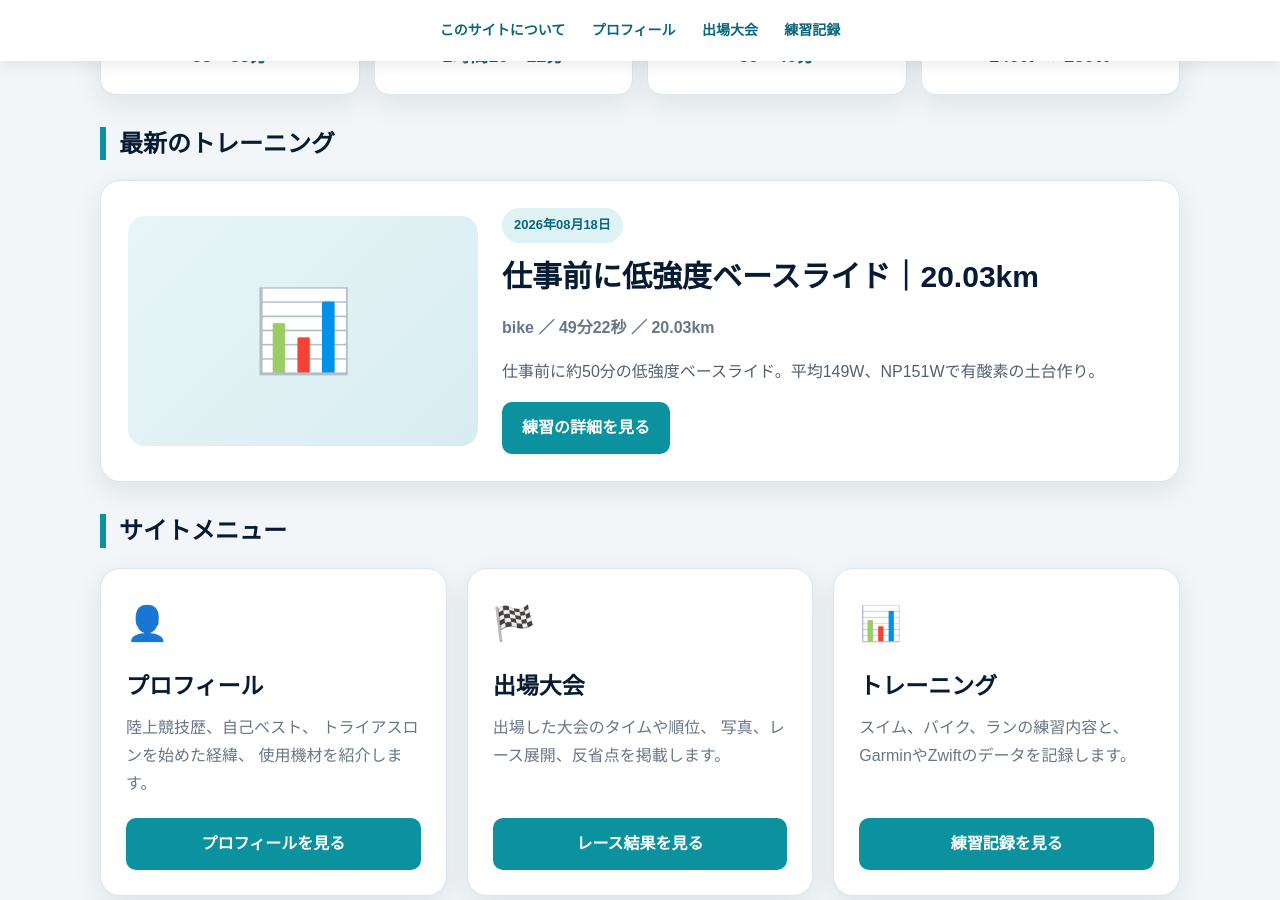
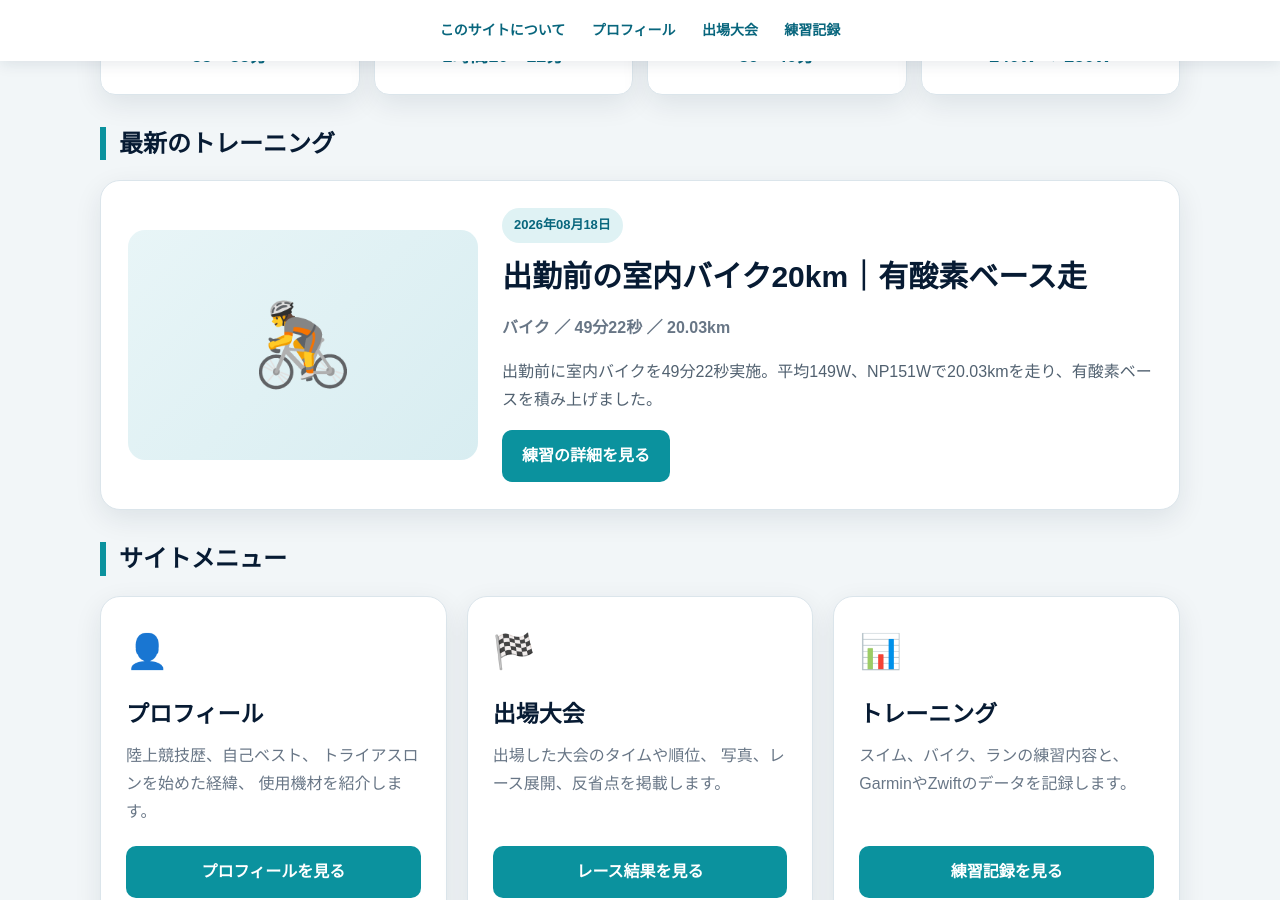
Before and after one commit to DISK1004/disk1004.github.io, a Jekyll site: the page built from index.html, in a window 1280 px wide and 900 px high, scrolled down 1706 px. Built offline with Jekyll 4.4.1, drawn with Linux system fonts in a browser that asks for light colours; some of the changed lines change nothing that is shown.

Commit message:
2026-08-18-morning-base-bike.md の更新

```diff
--- a/_posts/2026-08-18-morning-base-bike.md
+++ b/_posts/2026-08-18-morning-base-bike.md
@@ -1,52 +1,67 @@
 ---
-layout: training
-title: "仕事前に低強度ベースライド｜20.03km"
-date: 2026-08-18
-category: bike
+layout: training-post
+title: "出勤前の室内バイク20km｜有酸素ベース走"
+date: 2026-08-18 05:09:00 +0900
+category: バイク
 duration: 49分22秒
 distance: 20.03km
-description: "仕事前に約50分の低強度ベースライド。平均149W、NP151Wで有酸素の土台作り。"
+description: 出勤前に室内バイクを49分22秒実施。平均149W、NP151Wで20.03kmを走り、有酸素ベースを積み上げました。
 ---
-
-<p class="lead">
-今日は9時から19時まで仕事。出勤前に室内バイクで約50分の低強度ベースライドを行いました。
-</p>
-
-## トレーニングデータ
-
-<div class="stats">
-  <div><strong>時間</strong><span>49分22秒</span></div>
-  <div><strong>距離</strong><span>20.03km</span></div>
-  <div><strong>平均パワー</strong><span>149W</span></div>
-  <div><strong>NP</strong><span>151W</span></div>
-  <div><strong>IF</strong><span>0.698</span></div>
-  <div><strong>TSS</strong><span>39.7</span></div>
-  <div><strong>平均心拍</strong><span>112bpm</span></div>
-  <div><strong>平均ケイデンス</strong><span>78rpm</span></div>
-</div>
 
 ## 練習内容
 
-今日は高強度ではなく、低強度の有酸素トレーニング。
+今日は9時から19時まで仕事のため、出勤前に室内バイクを行いました。
 
-平均パワー149W、NP151Wで約50分走りました。
+高強度で追い込むのではなく、約50分の有酸素トレーニング。
 
-最大パワーは244W、20分最大平均パワーは156W。
-平均心拍112bpm、最大心拍123bpmと、心肺への負担を抑えた内容になりました。
+Garminの主な効果は **「ベース（低強度有酸素）」** でした。
 
-Garminの判定は「ベース（低強度有酸素）」。
+### トレーニングデータ
 
+- 時間：49分22秒
+- 距離：20.03km
+- 平均速度：24.3km/h
+- 最高速度：27.6km/h
+- 平均パワー：149W
+- NP：151W
+- 最大パワー：244W
+- 20分最大平均パワー：156W
+- 平均心拍：112bpm
+- 最大心拍：123bpm
+- 平均ケイデンス：78rpm
+- 最高ケイデンス：83rpm
+- 運動量：443kJ
 - 有酸素トレーニング効果：2.3
 - 無酸素トレーニング効果：0.0
 - 運動負荷：44
-- 運動量：443kJ
+- TSS：39.7
+
+## 今日のバイク
+
+平均パワーは **149W**、NPは **151W**。
+
+平均パワーとNPの差は小さく、約50分間ほぼ一定の出力で走ることができました。
+
+平均心拍は **112bpm**、最大心拍は123bpm。
+
+Garminでは **「ベース（低強度有酸素）」** と判定され、有酸素トレーニング効果は2.3でした。
+
+## FTPについて
+
+8月14日にZwiftのFTP Test Standardを最後まで実施し、20分最大平均パワー202W、FTPは **192W** という結果でした。
+
+一方、今回のGarminデータではFTP設定が217Wのままになっているため、表示されたIF 0.698は217Wを基準にした値です。
+
+今回のNP151Wは、直近の実測FTP192Wに対して約79％となります。
 
 ## 振り返り
 
-FTP設定217Wに対してNP151W、IF0.698。
+今日は仕事前に49分22秒、20.03kmの室内バイク。
 
-仕事前なので無理に追い込まず、疲労を残しすぎない範囲で有酸素のベース作りを行いました。
+高強度で追い込む日ではなく、一定のパワーで有酸素のベースを積み上げる練習になりました。
 
-今日は仕事のためスイムはなし。
+8月14日のFTPテストではFTP192Wという結果だったため、まずは **FTP200W突破** を目標にバイクを強化していきます。
 
-オリンピックディスタンス2時間30分切りに向けて、スイムとバイクを優先しつつ、こうした低強度の日も組み合わせながら継続していきます。
+今日は仕事がありスイムはできません。
+
+オリンピックディスタンス2時間30分切りに向けて、優先課題であるスイムと並行しながら、バイクの底上げも続けていきます。
```
